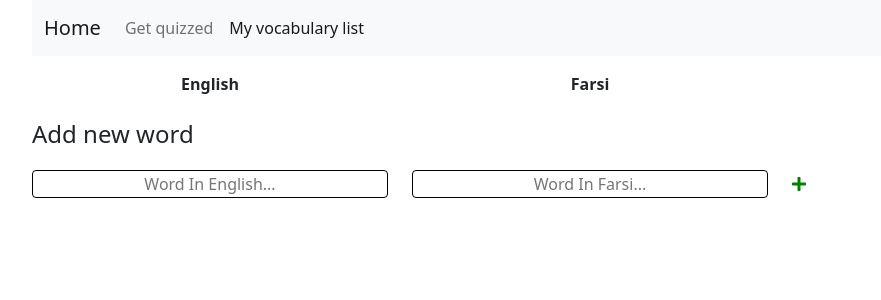
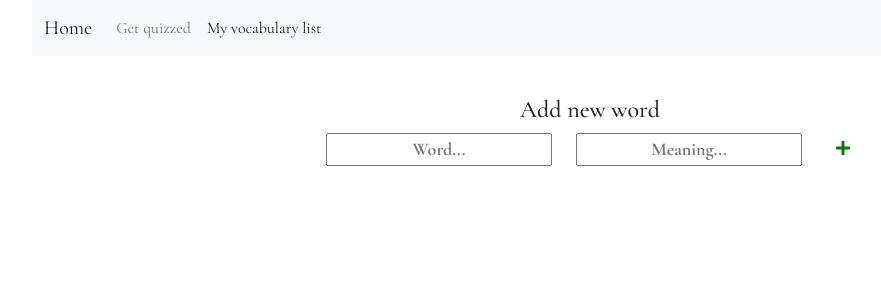
Before and after one commit to claradrt/vocabulary-quizz, a React (Create React App) app: page /vocabulary in a window 1280 px wide. Shown: the top 300 px of the page, without its empty margins (50-931 px from the left). Built offline with nearby package versions, Linux system fonts and the light colour scheme.

Commit message:
Vocabulary list styling
- List styling
- Refactoring names

```diff
--- a/public/index.html
+++ b/public/index.html
@@ -24,6 +24,12 @@
       work correctly both with client-side routing and a non-root public URL.
       Learn how to configure a non-root public URL by running `npm run build`.
     -->
+    <link rel="preconnect" href="https://fonts.googleapis.com" />
+    <link rel="preconnect" href="https://fonts.gstatic.com" crossorigin />
+    <link
+      href="https://fonts.googleapis.com/css2?family=Cormorant+Garamond:ital,wght@0,300;0,400;0,500;0,600;0,700;1,300;1,400;1,500;1,600;1,700&display=swap"
+      rel="stylesheet"
+    />
     <title>React App</title>
   </head>
   <body>
--- a/src/AddWord.js
+++ b/src/AddWord.js
@@ -4,54 +4,57 @@ import { FontAwesomeIcon } from "@fortawesome/react-fontawesome";
 import { faPlus } from "@fortawesome/free-solid-svg-icons";
 
 export default function AddWord(props) {
-  const [newWordEnglish, setNewWordEnglish] = useState("");
-  const [newWordFarsi, setNewWordFarsi] = useState("");
+  const [newMeaning, setNewMeaning] = useState("");
+  const [newWord, setNewWord] = useState("");
 
-  function handleFirstInputChange(event) {
-    setNewWordEnglish(event.target.value);
+  function handleMeaningInputChange(event) {
+    setNewMeaning(event.target.value);
   }
 
-  function handleSecondInputChange(event) {
-    setNewWordFarsi(event.target.value);
+  function handleWordInputChange(event) {
+    setNewWord(event.target.value);
   }
 
   function handleFormSubmit(event) {
     event.preventDefault();
-    if (newWordEnglish !== "" && newWordFarsi !== "") {
+    if (newMeaning !== "" && newWord !== "") {
       props.addNewWord({
-        wordInEnglish: newWordEnglish,
-        wordInFarsi: newWordFarsi,
+        meaning: newMeaning,
+        word: newWord,
       });
-      setNewWordEnglish("");
-      setNewWordFarsi("");
+      setNewMeaning("");
+      setNewWord("");
     } else {
       alert("Please make sure input fields are not empty");
     }
   }
 
   return (
-    <div className="mt-4 AddWord">
-      <h4>Add new word</h4>
-      <form className="row my-3" onSubmit={handleFormSubmit}>
-        <div className="col-4">
+    <div className="mt-4 AddWord mx-auto">
+      <form
+        className="row my-3 justify-content-center"
+        onSubmit={handleFormSubmit}
+      >
+        <h4 className="text-center">Add new word</h4>
+        <div className="col-5 text-end">
           <input
             type="text"
-            placeholder="Word in English..."
+            placeholder="Word..."
             className="word text-center text-capitalize"
-            onChange={handleFirstInputChange}
-            value={newWordEnglish}
+            onChange={handleWordInputChange}
+            value={newWord}
           />
         </div>
-        <div className="col-4">
+        <div className="col-5 text-start">
           <input
             type="text"
-            placeholder="Word in Farsi..."
+            placeholder="Meaning..."
             className="word text-center text-capitalize"
-            onChange={handleSecondInputChange}
-            value={newWordFarsi}
+            onChange={handleMeaningInputChange}
+            value={newMeaning}
           />
         </div>
-        <button type="submit" className="col-4 align-self-center">
+        <button type="submit" className="col-1 align-self-center">
           <FontAwesomeIcon icon={faPlus} color="green" className="add-icon" />
         </button>
       </form>
--- a/src/App.css
+++ b/src/App.css
@@ -0,0 +1,3 @@
+.App {
+  font-family: "Cormorant Garamond", serif;
+}
--- a/src/Word.css
+++ b/src/Word.css
@@ -1,17 +1,26 @@
+.word-wrapper {
+  padding: 5px;
+  margin: 5px auto;
+  max-width: 600px;
+}
+
 .word {
-  border: 1px solid black;
-  border-radius: 4px;
-  margin: 5px auto;
-  width: 100%;
+  font-weight: bold;
+  font-size: 18px;
+}
+
+.meaning {
+  opacity: 0.8;
 }
 
 .delete {
   color: #c4012e;
   visibility: hidden;
   width: fit-content;
+  text-align: right;
 }
 
-.Word:hover .delete {
+.word-wrapper:hover .delete {
   visibility: visible !important;
 }
 
@@ -23,8 +32,18 @@
   cursor: pointer;
 }
 
+.AddWord {
+  max-width: 600px;
+}
+
 .AddWord button {
   background-color: transparent;
   border: none;
   text-align: left;
 }
+
+@media (max-width: 600px) {
+  .delete {
+    visibility: visible;
+  }
+}
--- a/src/Word.js
+++ b/src/Word.js
@@ -9,23 +9,19 @@ export default function Word(props) {
   }
 
   return (
-    <div className="row Word">
-      <div className="col-4">
-        <div className="word text-center text-capitalize">
-          {props.wordLanguage1}
+    <div className="border word-wrapper">
+      <div className="row justify-content-center">
+        <div className="col-6">
+          <div className="word text-capitalize">{props.word}</div>
+          <div className="meaning text-capitalize">{props.meaning}</div>
         </div>
-      </div>
-      <div className="col-4">
-        <div className="word text-center text-capitalize">
-          {props.wordLanguage2}
+        <div className="delete col-6 align-self-center px-5">
+          <FontAwesomeIcon
+            icon={faTrashAlt}
+            color="red"
+            onClick={handleWordDelete}
+          />
         </div>
-      </div>
-      <div className="delete col-4 align-self-center">
-        <FontAwesomeIcon
-          icon={faTrashAlt}
-          color="red"
-          onClick={handleWordDelete}
-        />
       </div>
     </div>
   );
--- a/src/routes/vocabulary-list.jsx
+++ b/src/routes/vocabulary-list.jsx
@@ -31,17 +31,16 @@ export default function Vocabulary() {
 
   return (
     <div className="Vocabulary">
-      <div className="row my-3">
-        <span className="col-4 text-center fw-bold">English</span>
-        <span className="col-4 text-center fw-bold">Farsi</span>
+      <div className="row my-3 justify-content-center">
+        <span className="col-1"></span>
       </div>
       {vocabularyList &&
         vocabularyList.map((wordObject, index) => {
           return (
             <div key={index}>
               <Word
-                wordLanguage1={wordObject.wordInEnglish}
-                wordLanguage2={wordObject.wordInFarsi}
+                meaning={wordObject.meaning}
+                word={wordObject.word}
                 wordIndex={index}
                 deleteWord={deleteWord}
               />
```
